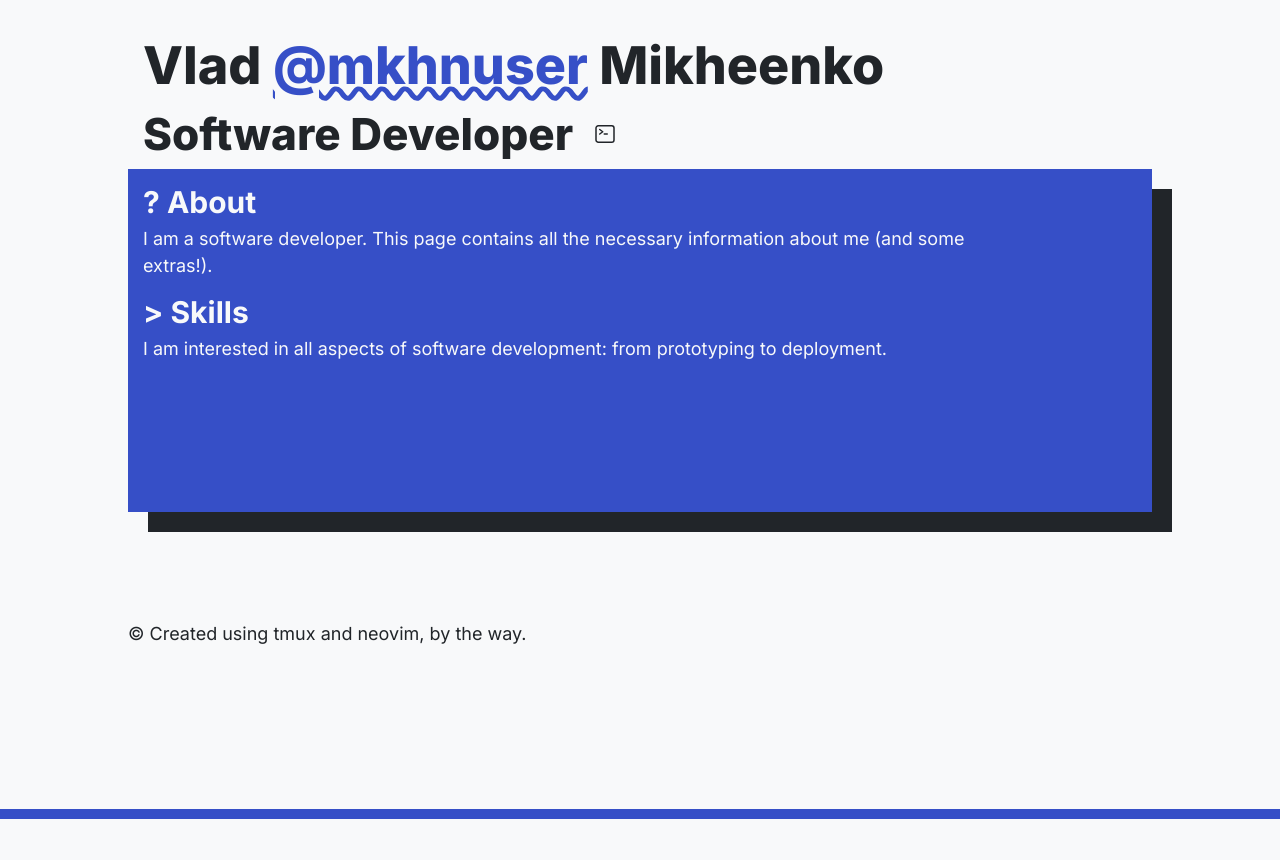
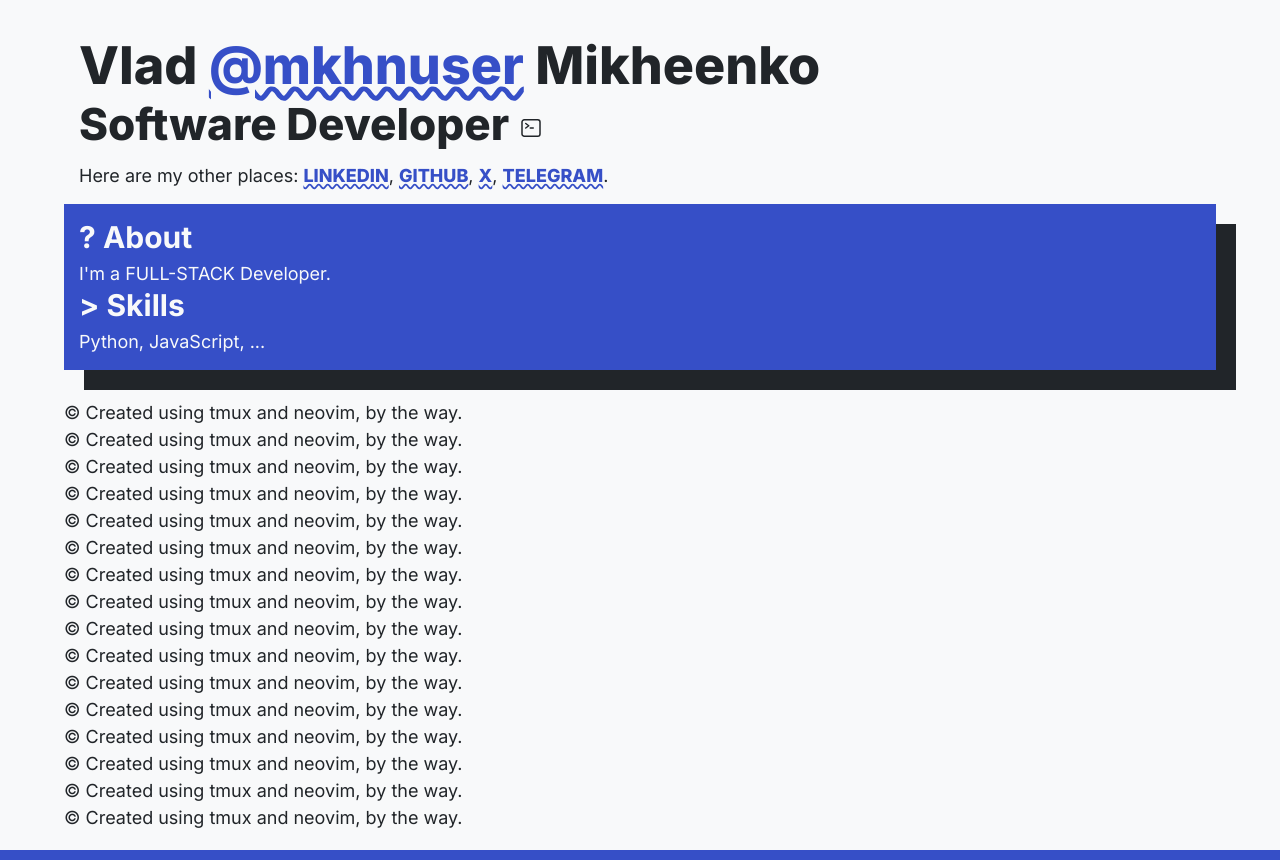
Before and after one commit to mkhnuser/me, a plain HTML site: page index.html in a window 1280 px wide. Before the commit the page ends 819 px from the top, so only its background shows below. Drawn offline with Linux system fonts and the light colour scheme.

Commit message:
Simplify CSS layout

```diff
--- a/index.html
+++ b/index.html
@@ -23,7 +23,9 @@
           Mikheenko
         </h1>
         <div>
-          <h2>Software Developer</h2>
+          <h2>
+            Software Developer
+
             <svg
               xmlns="http://www.w3.org/2000/svg"
               fill="none"
@@ -38,6 +40,7 @@
                 d="m6.75 7.5 3 2.25-3 2.25m4.5 0h3m-9 8.25h13.5A2.25 2.25 0 0 0 21 18V6a2.25 2.25 0 0 0-2.25-2.25H5.25A2.25 2.25 0 0 0 3 6v12a2.25 2.25 0 0 0 2.25 2.25Z"
               />
             </svg>
+          </h2>
         </div>
         <p>
           Here are my other places: <a href="#">LinkedIn</a>,
@@ -45,24 +48,27 @@
         </p>
       </header>
       <main>
-        <div>
-          <section>
         <h3>? About</h3>
-            <p>
-              I am a software developer. This page contains all the necessary
-              information about me (and some extras!).
-            </p>
-          </section>
-          <section>
+        <p>I'm a FULL-STACK Developer.</p>
         <h3>> Skills</h3>
-            <p>
-              I am interested in all aspects of software development: from
-              prototyping to deployment.
-            </p>
-          </section>
-        </div>
+        <p>Python, JavaScript, ...</p>
       </main>
       <footer>
+        <p>&copy; Created using tmux and neovim, by the way.</p>
+        <p>&copy; Created using tmux and neovim, by the way.</p>
+        <p>&copy; Created using tmux and neovim, by the way.</p>
+        <p>&copy; Created using tmux and neovim, by the way.</p>
+        <p>&copy; Created using tmux and neovim, by the way.</p>
+        <p>&copy; Created using tmux and neovim, by the way.</p>
+        <p>&copy; Created using tmux and neovim, by the way.</p>
+        <p>&copy; Created using tmux and neovim, by the way.</p>
+        <p>&copy; Created using tmux and neovim, by the way.</p>
+        <p>&copy; Created using tmux and neovim, by the way.</p>
+        <p>&copy; Created using tmux and neovim, by the way.</p>
+        <p>&copy; Created using tmux and neovim, by the way.</p>
+        <p>&copy; Created using tmux and neovim, by the way.</p>
+        <p>&copy; Created using tmux and neovim, by the way.</p>
+        <p>&copy; Created using tmux and neovim, by the way.</p>
         <p>&copy; Created using tmux and neovim, by the way.</p>
       </footer>
     </article>
--- a/style.css
+++ b/style.css
@@ -18,14 +18,6 @@ FONT SIZE SYSTEM (px)
   --page-background-color: #f8f9fa;
 }
 
-html,
-body {
-  height: 100vh;
-  width: 100vw;
-  min-height: 100vh;
-  min-width: 100vw;
-}
-
 body {
   font-family: "Inter", sans-serif;
   color: var(--main-grey-color);
@@ -34,12 +26,8 @@ body {
 }
 
 .container {
-  width: 80%;
+  width: 90%;
   margin: 1.5% auto;
-
-  display: grid;
-  grid-template-rows: 10% 80% 10%;
-  gap: 25%;
 }
 
 svg {
@@ -47,15 +35,7 @@ svg {
   height: 24px;
 }
 
-header div {
-  margin-top: 1%;
-  display: flex;
-  gap: 20px;
-  align-items: center;
-}
-
 header {
-  align-self: start;
   padding: 15px;
 }
 
@@ -109,10 +89,5 @@ main {
   color: var(--page-background-color);
   padding: 15px;
   box-shadow: 20px 20px 0px var(--main-grey-color);
+  margin-bottom: 2.5%;
 }
-
-main div {
-  display: flex;
-  flex-direction: column;
-  gap: 15px;
-}
```
Lines whose indentation alone changed are shown as unchanged.
